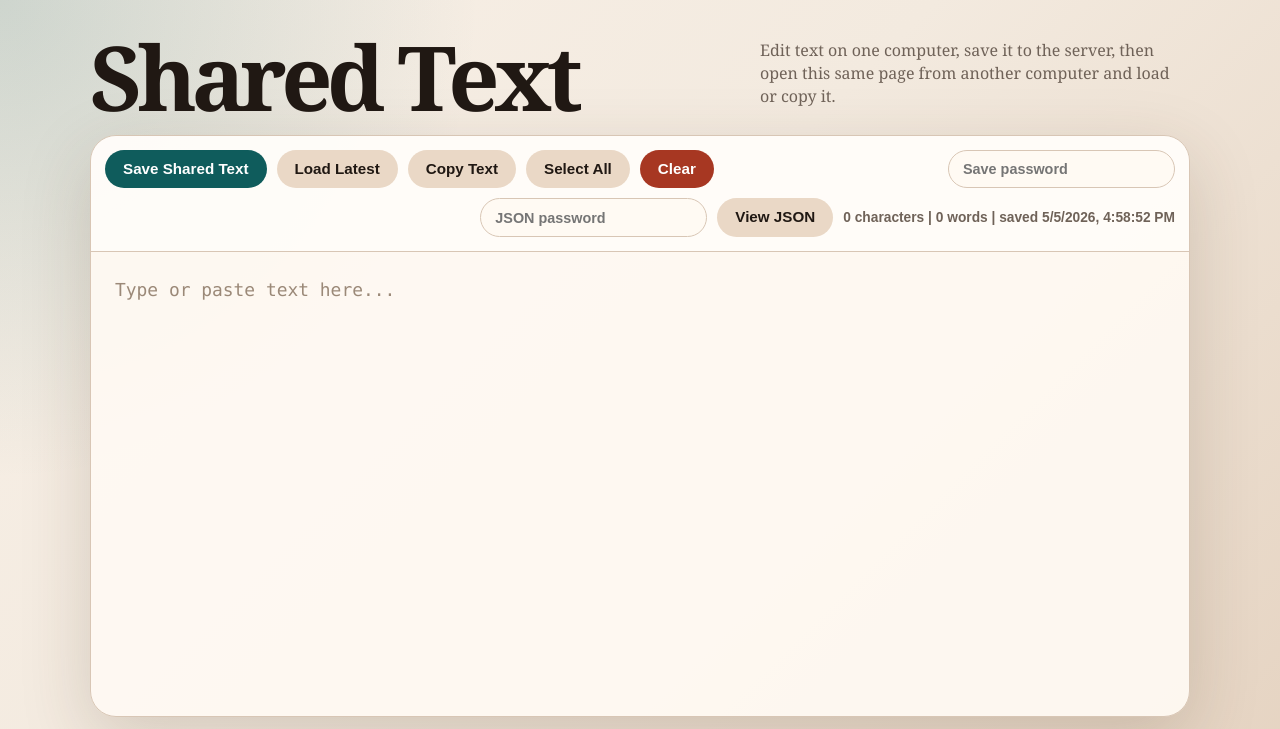
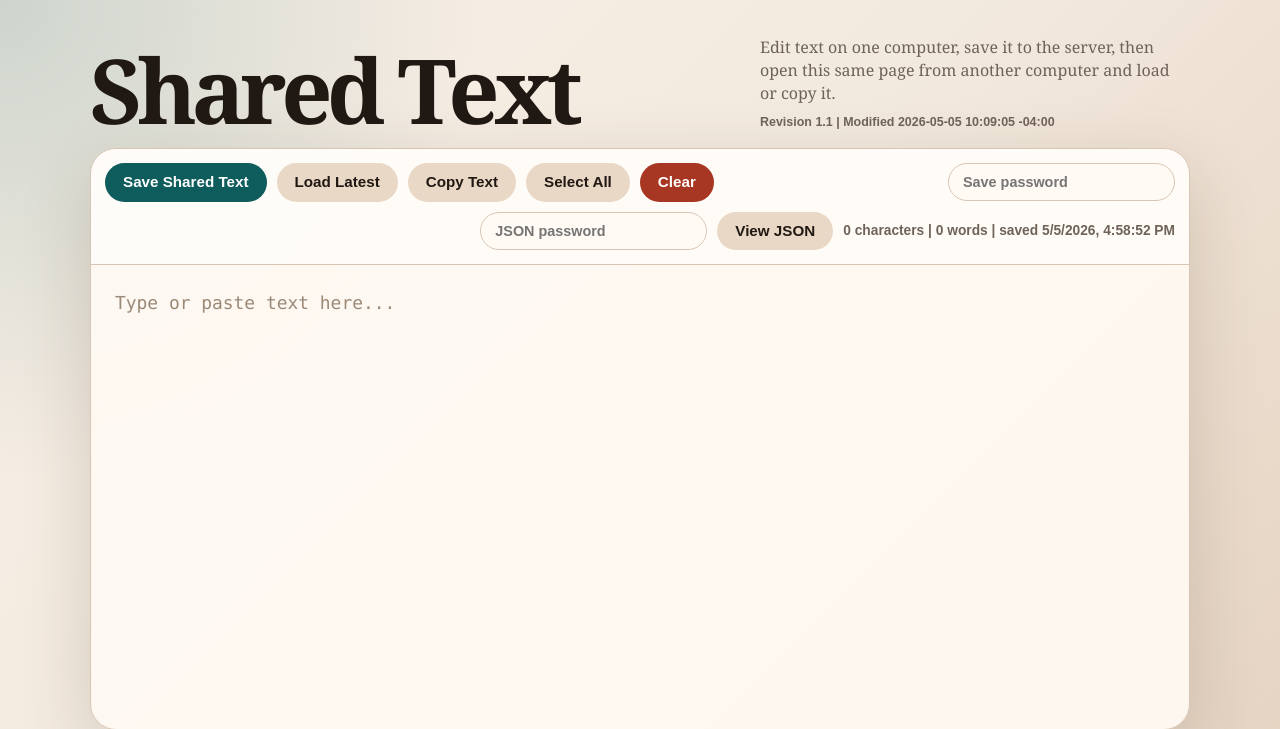
Before and after one commit to jasrasr/website, a PHP site: page / in a window 1280 px wide. Shown: the top 729 px of the page. Run offline with PHP 8.4, Linux system fonts and the light colour scheme.

Commit message:
show shared text page revision metadata

```diff
--- a/text/index.php
+++ b/text/index.php
@@ -4,7 +4,8 @@ File Name   : index.php
 Project     : /text
 Author      : Jason Lamb (with help from ChatGPT)
 Created     : 2026-05-04
-Revision    : 1.0
+Modified    : 2026-05-05 10:09:05 -04:00
+Revision    : 1.1
 
 Purpose:
 - Server-backed scratch pad for editing text and retrieving it from another device.
@@ -15,6 +16,8 @@ declare(strict_types=1);
 
 date_default_timezone_set('America/New_York');
 
+const TEXT_COPY_PAGE_REVISION = '1.1';
+const TEXT_COPY_PAGE_MODIFIED = '2026-05-05 10:09:05 -04:00';
 const TEXT_COPY_DATA_DIR = __DIR__ . '/data';
 const TEXT_COPY_DATA_FILE = TEXT_COPY_DATA_DIR . '/text-copy.json';
 const TEXT_COPY_SAVE_PASSWORD_FILE = TEXT_COPY_DATA_DIR . '/save-password.txt';
@@ -215,6 +218,13 @@ $initialData = loadTextCopyData();
             line-height: 1.45;
         }
 
+        .revision {
+            max-width: 430px;
+            margin: 8px 0 0;
+            color: var(--muted);
+            font: 700 0.78rem/1.3 Arial, sans-serif;
+        }
+
         .panel {
             overflow: hidden;
             border: 1px solid var(--line);
@@ -343,6 +353,10 @@ $initialData = loadTextCopyData();
                 margin-top: 12px;
             }
 
+            .revision {
+                margin-top: 8px;
+            }
+
             .toolbar {
                 align-items: stretch;
             }
@@ -371,7 +385,10 @@ $initialData = loadTextCopyData();
     <main>
         <section class="hero" aria-labelledby="page-title">
             <h1 id="page-title">Shared Text</h1>
-            <p class="subtitle">Edit text on one computer, save it to the server, then open this same page from another computer and load or copy it.</p>
+            <div>
+                <p class="subtitle">Edit text on one computer, save it to the server, then open this same page from another computer and load or copy it.</p>
+                <p class="revision">Revision <?php echo htmlspecialchars(TEXT_COPY_PAGE_REVISION, ENT_QUOTES, 'UTF-8'); ?> | Modified <?php echo htmlspecialchars(TEXT_COPY_PAGE_MODIFIED, ENT_QUOTES, 'UTF-8'); ?></p>
+            </div>
         </section>
 
         <section class="panel" aria-label="Shared text editor">
```
